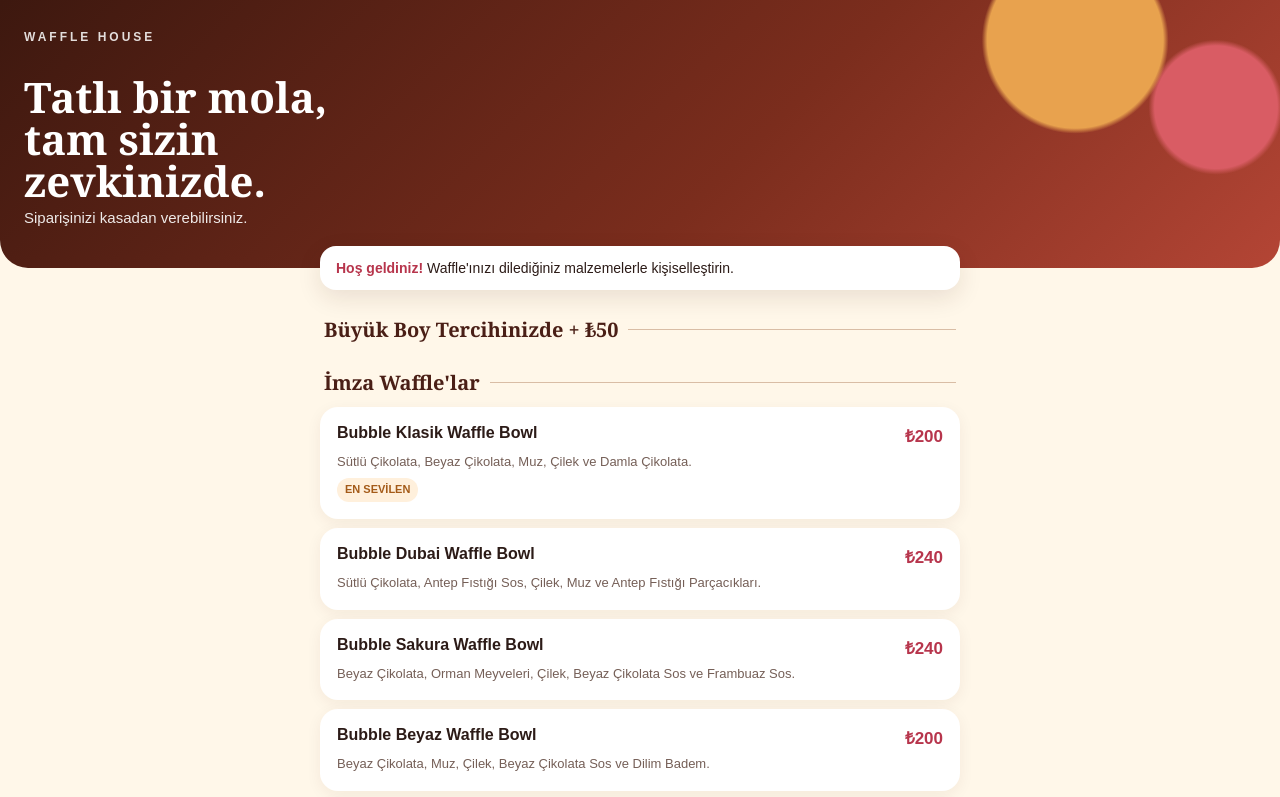
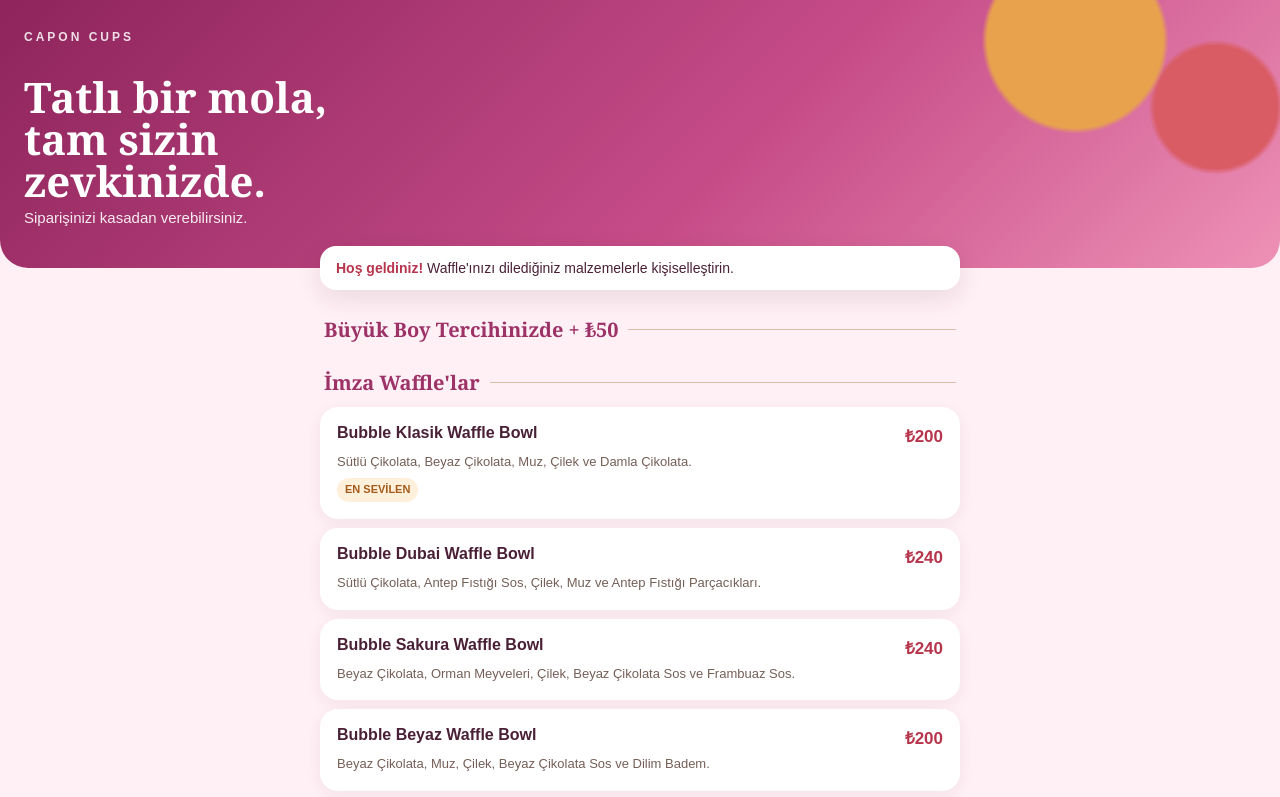
Before and after one commit to Ortuss/capon-menu, a plain HTML site: page index.html in a window 1280 px wide. Shown: the top 797 px of the page. Drawn offline with Linux system fonts and the light colour scheme.

Commit message:
index.html

```diff
--- a/index.html
+++ b/index.html
@@ -6,10 +6,10 @@
   <meta name="theme-color" content="#5a2419">
   <title>Capon Cups | Menü</title>
   <style>
-    :root { --cocoa:#4a1f16; --berry:#b7354c; --cream:#fff7e9; --caramel:#d48738; --ink:#2c1b17; }
+    :root { --cocoa:#9d3266; --berry:#b7354c; --cream:#fff0f6; --caramel:#d48738; --ink:#4a2036; }
     * { box-sizing:border-box; }
     body { margin:0; color:var(--ink); background:var(--cream); font-family:Arial, Helvetica, sans-serif; }
-    .hero { min-height:245px; padding:30px 24px 42px; color:white; background:radial-gradient(circle at 84% 15%, #e8a24e 0 8%, transparent 8.5%), radial-gradient(circle at 95% 40%, #d95c64 0 5%, transparent 5.5%), linear-gradient(135deg, #3d180f, #7b2d1d 58%, #b44535); }
+    .hero { min-height:245px; padding:30px 24px 42px; color:white; background:radial-gradient(circle at 84% 15%, #e8a24e 0 8%, transparent 8.5%), radial-gradient(circle at 95% 40%, #d95c64 0 5%, transparent 5.5%), linear-gradient(135deg, #8e245b, #c64c88 58%, #ee91b6); }
     .brand { letter-spacing:3px; font-size:12px; font-weight:bold; opacity:.85; }
     h1 { max-width:330px; margin:32px 0 7px; font-family:Georgia, serif; font-size:42px; line-height:1; }
     .subtitle { margin:0; font-size:15px; opacity:.9; }
@@ -32,7 +32,7 @@
 <body>
   <header class="hero">
     <!-- Dükkan adını burada değiştirin. -->
-    <div class="brand">WAFFLE HOUSE</div>
+    <div class="brand">CAPON CUPS</div>
     <h1>Tatlı bir mola, tam sizin zevkinizde.</h1>
     <p class="subtitle">Siparişinizi kasadan verebilirsiniz.</p>
   </header>
```
